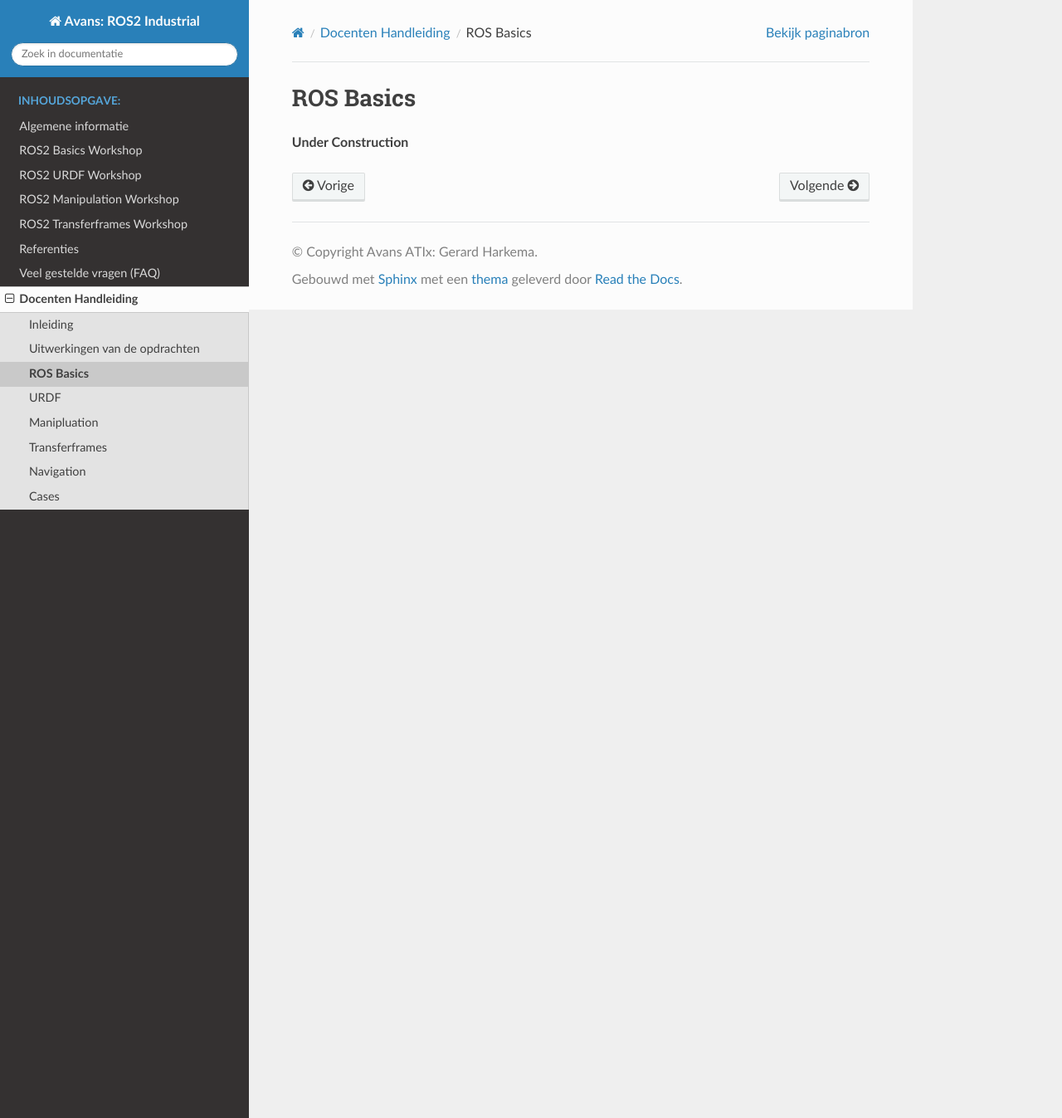
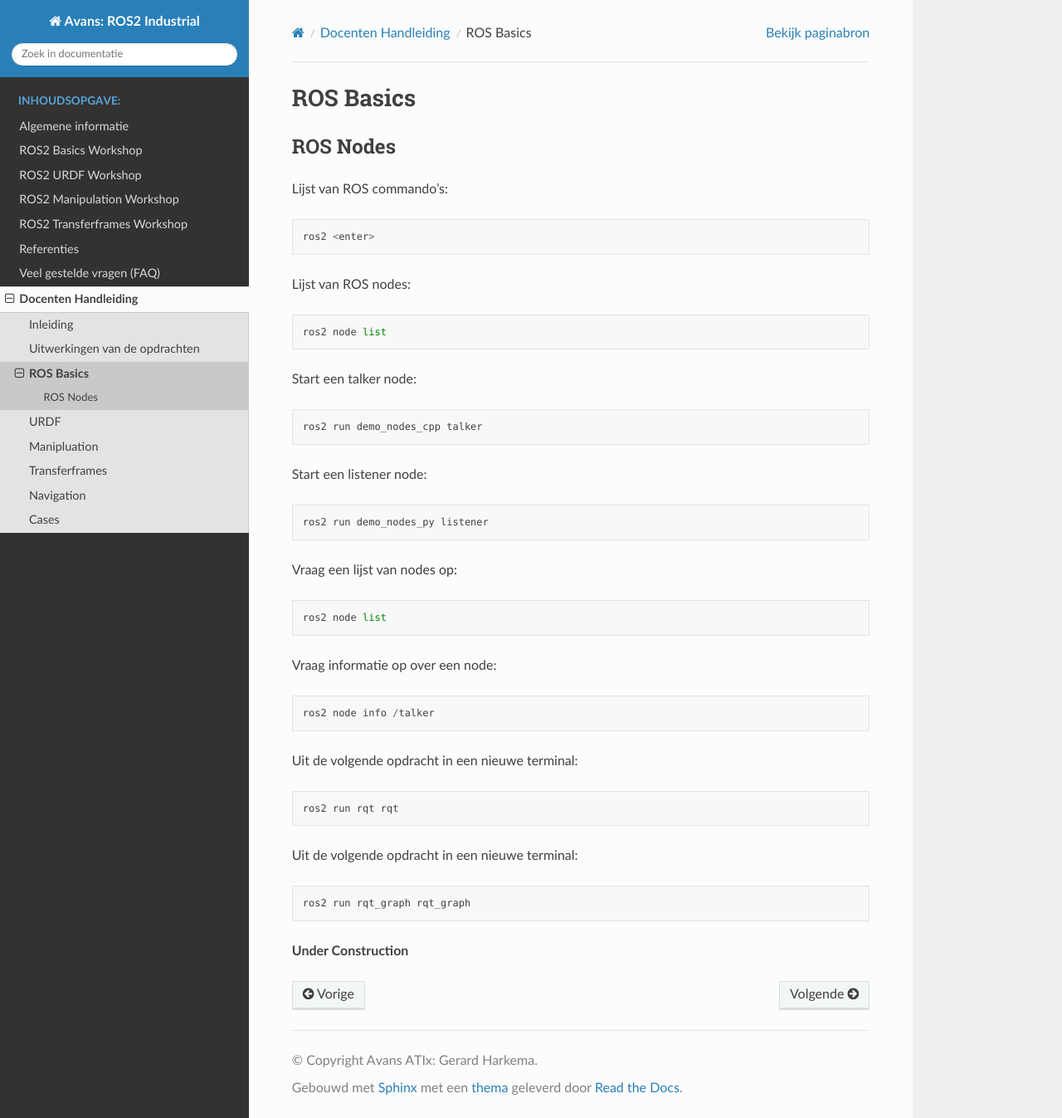
Before and after one commit to AvansMechatronica/ROS2_industrial_workshop, a Sphinx documentation site: the page built from documentation/teacher_manual/basics.md, in a window 1280 px wide and 1347 px high. Shown: the whole window at 83% size. Built offline with Sphinx 7.4.7 and the Read the Docs theme 3.1.0, drawn with Linux system fonts in a browser that asks for light colours.

Commit message:
20260421

````diff
--- a/documentation/teacher_manual/basics.md
+++ b/documentation/teacher_manual/basics.md
@@ -1,3 +1,46 @@
 # ROS Basics
 
+## ROS Nodes
+
+Lijst van ROS commando's:
+```
+ros2 <enter>
+```
+
+Lijst van ROS nodes:
+```
+ros2 node list
+```
+Start een talker node:
+```
+ros2 run demo_nodes_cpp talker
+```
+
+Start een listener node:
+
+```
+ros2 run demo_nodes_py listener
+```
+
+Vraag een lijst van nodes op:
+```
+ros2 node list
+```
+
+Vraag informatie op over een node:
+```
+ros2 node info /talker
+```
+
+Uit de volgende opdracht in een nieuwe terminal:
+```
+ros2 run rqt rqt
+```
+
+Uit de volgende opdracht in een nieuwe terminal:
+```
+ros2 run rqt_graph rqt_graph
+```
+
+
 **Under Construction**
````
Also changed, not shown: documentation/1_basics/topics.md (+1 -1 lines).
